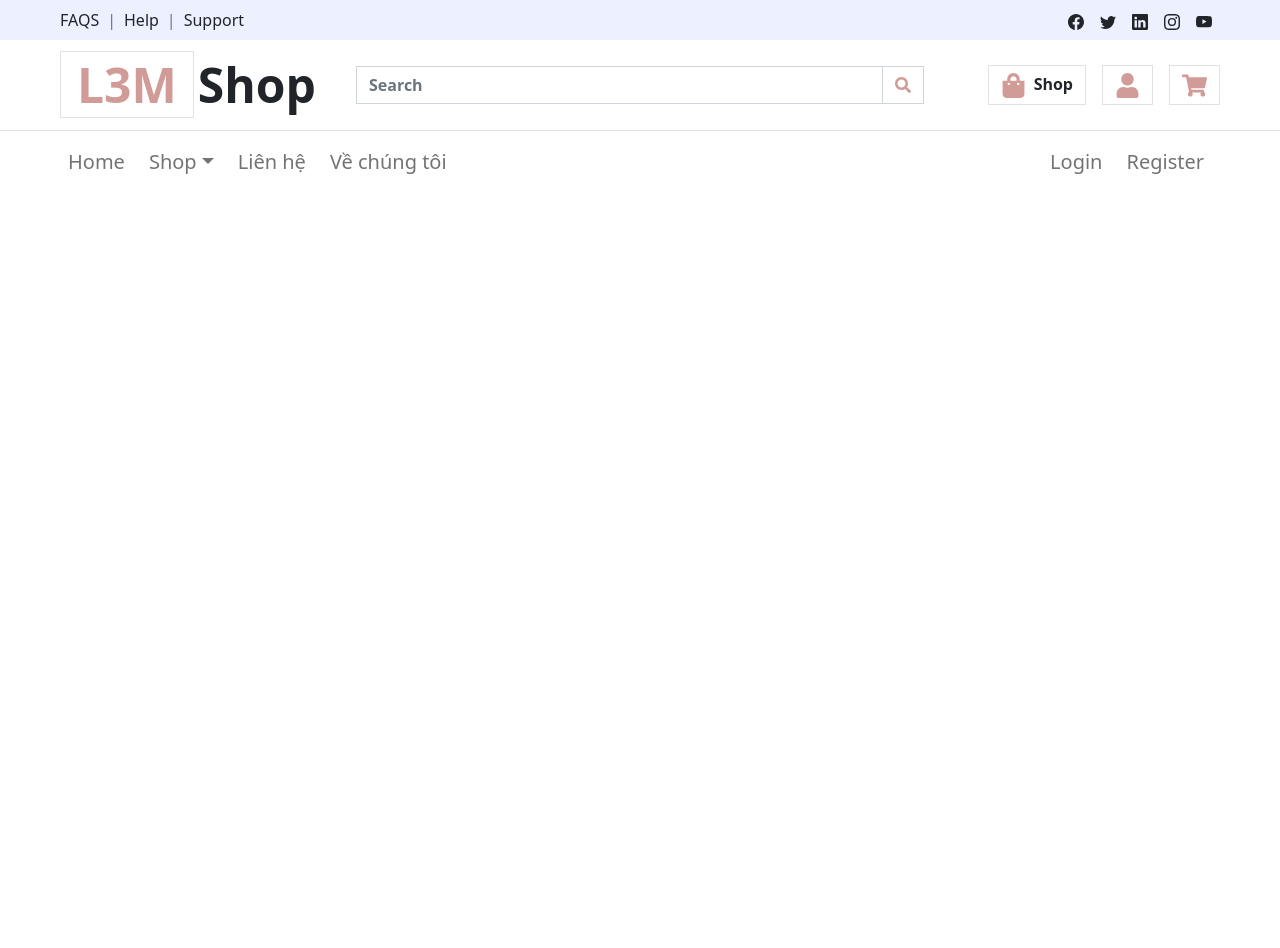
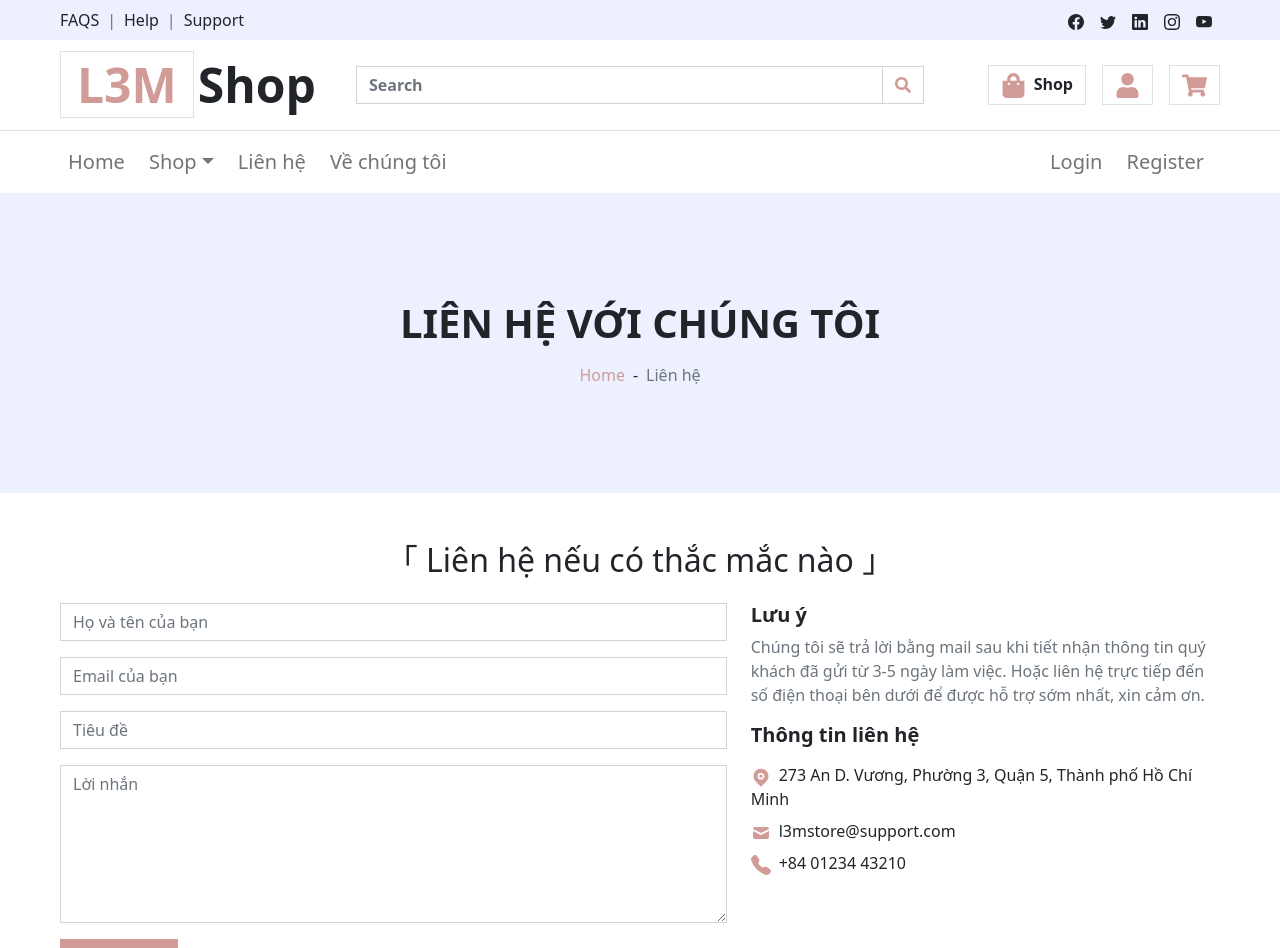
Before and after one commit to vyvuluan/projectmnm, a React (Create React App) app in the folder reactjs_fontend/: page / in a window 1280 px wide. Shown: the top 948 px of the page. Before the commit the page ends 800 px from the top, so only its background shows below. Built offline with nearby package versions, Linux system fonts and the light colour scheme.

Commit message:
fix file contact

```diff
--- a/reactjs_fontend/src/App.js
+++ b/reactjs_fontend/src/App.js
@@ -2,7 +2,7 @@ import "./App.css";
 import Header from "./components/layouts/header/header";
 import Cart from "./components/form/cart/cart"
 import AccountInfo from "./components/form/account-info/account-info"
-import contact from "./components/form/contact/contact";
+import Contact from "./components/form/contact/contact";
 import Footers from "./components/layouts/footer";
 import "bootstrap/dist/css/bootstrap.min.css";
 import { BrowserRouter, Routes, Route } from "react-router-dom"
@@ -12,6 +12,7 @@ function App() {
   return (
     <>
       <Header />
+      <Contact />
       {/* <Footers></Footers> */}
       {/* <BrowserRouter>
         <Routes>
--- a/reactjs_fontend/src/components/form/contact/contact.js
+++ b/reactjs_fontend/src/components/form/contact/contact.js
@@ -1,5 +1,8 @@
 import React from 'react'
 import * as Bt from 'react-bootstrap'
+import { RiMapPinFill } from 'react-icons/ri'
+import { HiMail } from 'react-icons/hi'
+import { BsTelephoneFill } from 'react-icons/bs'
 
 export default function contact() {
     return (
@@ -21,7 +24,7 @@ export default function contact() {
                 </div>
 
                 <Bt.Row className='px-xl-5'>
-                    <Bt.Col lg={7} mb={5}>
+                    <Bt.Col lg={7} className='mb-5'>
                         <Bt.FormGroup className='mb-3' controlId='formContactName'>
                             <Bt.FormControl type='text' placeholder='Họ và tên của bạn' className='rounded-0'></Bt.FormControl>
                         </Bt.FormGroup>
@@ -38,9 +41,14 @@ export default function contact() {
                     </Bt.Col>
 
                     <Bt.Col lg={5} mb={5}>
-                        <h5 className='fw-semibold mb-2'>Thông tin liên hệ</h5>
-                        <p className='text-muted'>Justo sed diam ut sed amet duo amet lorem amet stet sea ipsum, sed duo amet et. Est elitr dolor elitr erat sit sit. Dolor diam et erat clita ipsum justo sed.</p>
-
+                        <h5 className='fw-semibold mb-2'>Lưu ý</h5>
+                        <p className='text-muted'>Chúng tôi sẽ trả lời bằng mail sau khi tiết nhận thông tin quý khách đã gửi từ 3-5 ngày làm việc. Hoặc liên hệ trực tiếp đến số điện thoại bên dưới để được hỗ trợ sớm nhất, xin cảm ơn.</p>
+                        <div className='d-flex flex-column mb-3'>
+                            <h5 className='fw-semibold mb-3'>Thông tin liên hệ</h5>
+                            <p className='mb-2'><RiMapPinFill className='text-primary me-2' style={{ width: 'auto', height: '20px' }} />273 An D. Vương, Phường 3, Quận 5, Thành phố Hồ Chí Minh</p>
+                            <p className='mb-2'><HiMail className='text-primary me-2' style={{ width: 'auto', height: '20px' }} />l3mstore@support.com</p>
+                            <p className='mb-2'><BsTelephoneFill className='text-primary me-2' style={{ width: 'auto', height: '20px' }} />+84 01234 43210</p>
+                        </div>
                     </Bt.Col>
                 </Bt.Row>
             </Bt.Container>
```
